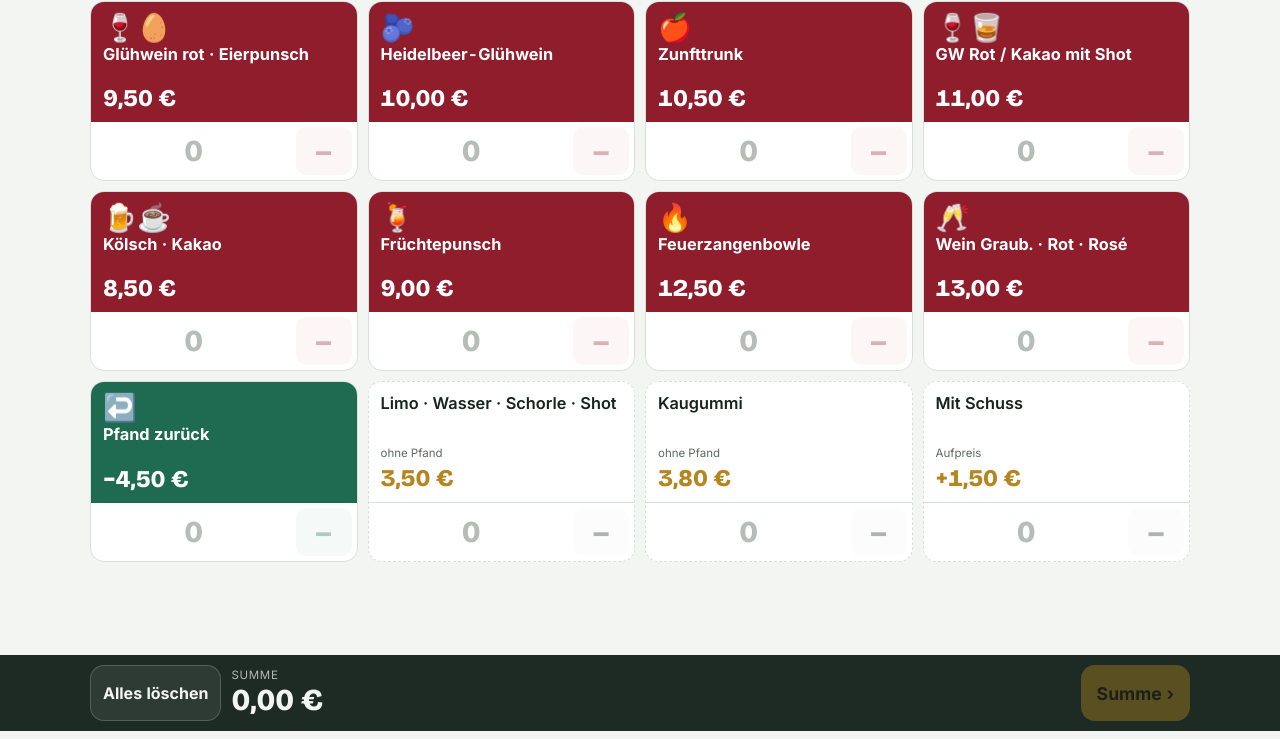
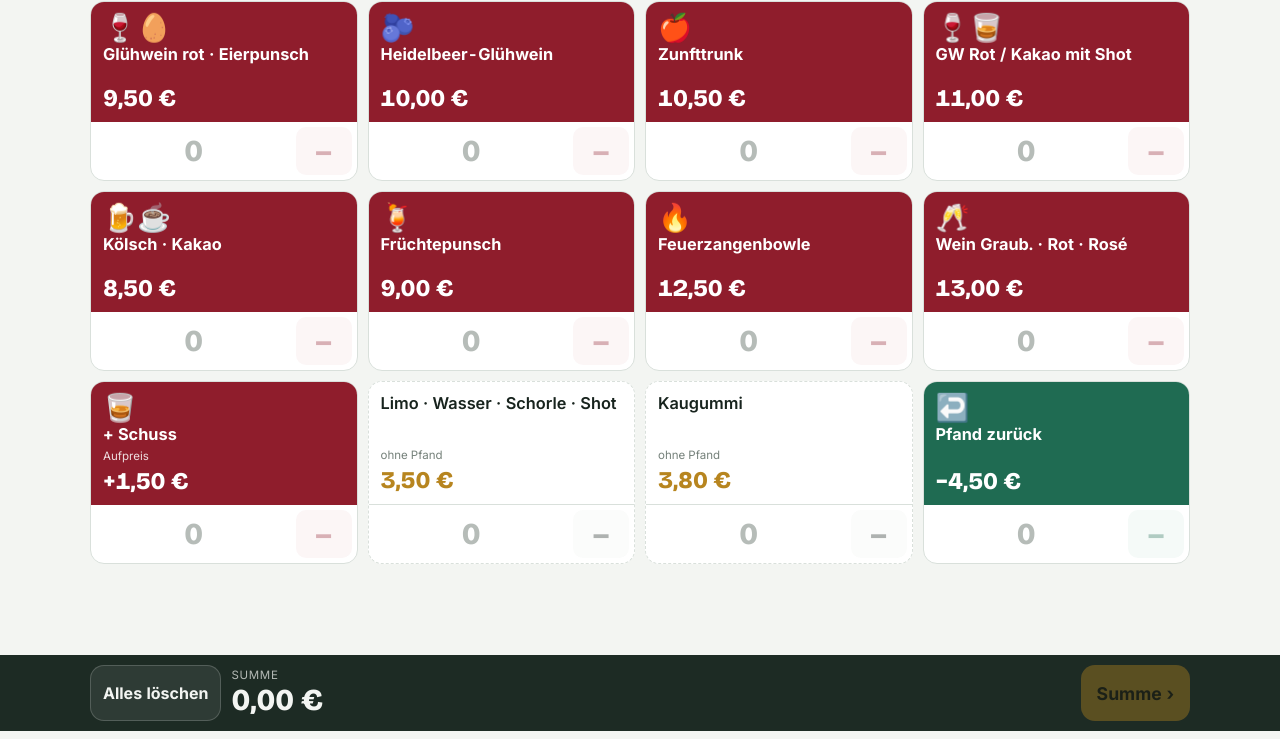
Before and after one commit to David-Koenen/zunfthaus-rechner, a plain HTML site: page index.html in a window 1280 px wide. Shown: the part 69-808 px from the top of the page. Drawn offline with Linux system fonts and the light colour scheme.

Commit message:
+ Schuss rot und an der Stelle von Pfand zurück, Pfand ans Ende
Co-Authored-By: Claude Opus 5.5 <noreply@anthropic.com>
Claude-Session: https://claude.ai/code/session_01CC18iFeL7nmkAcsVyZ7CDq

```diff
--- a/index.html
+++ b/index.html
@@ -107,6 +107,7 @@ h1 { font-family: var(--display); font-weight: 800; font-size: 1.15rem; line-hei
 .tile.mini .add { background: var(--surface); color: var(--ink); min-height: 0; }
 .tile.mini .add .name { font-size: 0.78rem; }
 .tile.mini .add .name { font-weight: 600; }
+.add .sub { font-size: 0.72rem; opacity: 0.85; }
 .tile.mini .add .sub { font-size: 0.72rem; color: var(--muted); margin-top: auto; }
 .tile.mini .add .price { margin-top: 0; }
 .tile > .add { flex: 1; }
@@ -270,7 +271,7 @@ h1 { font-family: var(--display); font-weight: 800; font-size: 1.15rem; line-hei
   var SMALL = [
     { id: "limo",  name: "Limo · Wasser · Schorle · Shot", short: "Limo / Wasser / Schorle / Shot", price: 350 },
     { id: "kaugummi", name: "Kaugummi", short: "Kaugummi", price: 380 },
-    { id: "schuss", name: "Mit Schuss", short: "Mit Schuss (Aufpreis)", price: 150, extra: true }
+    { id: "schuss", icons: "🥃", name: "+ Schuss", short: "+ Schuss (Aufpreis)", price: 150, extra: true }
   ];
   var ALL = BIG.concat(SMALL);
   var byId = {}; ALL.forEach(function (p) { byId[p.id] = p; });
@@ -304,32 +305,38 @@ h1 { font-family: var(--display); font-weight: 800; font-size: 1.15rem; line-hei
   function $(id) { return document.getElementById(id); }
 
   // ---------- Kasse ----------
-  function buildTiles() {
-    var g = $("grid"); g.innerHTML = "";
-    BIG.forEach(function (p) {
+  function bigTile(p) {
     var t = document.createElement("div");
     t.className = "tile" + (p.pfand ? " pfand" : ""); t.id = "t-" + p.id;
     t.innerHTML =
       '<button class="add" data-add="' + p.id + '" aria-label="' + p.name + ' hinzufügen">' +
         '<span class="icons" aria-hidden="true">' + p.icons + '</span>' +
         '<span class="name">' + p.name.replace("Feuerzangenbowle", "Feuerzangen&shy;bowle").replace("Heidelbeer-Glühwein", "Heidelbeer-&#8203;Glühwein").replace("Früchtepunsch", "Früchte&shy;punsch").replace("GW Rot / Kakao mit Shot", "<span class=\"nw\">GW Rot /</span> <span class=\"nw\">Kakao mit Shot</span>") + '</span>' +
-          '<span class="price">' + eur(p.price) + '</span>' +
+        (p.extra ? '<span class="sub">Aufpreis</span>' : '') +
+        '<span class="price">' + (p.extra ? '+' : '') + eur(p.price) + '</span>' +
       '</button>' +
       '<div class="ctl"><span class="count" id="c-' + p.id + '">0</span>' +
       '<button class="minus" data-sub="' + p.id + '" aria-label="Eins weniger">−</button></div>';
-      g.appendChild(t);
-    });
-    SMALL.forEach(function (p) {
+    return t;
+  }
+  function miniTile(p) {
     var t = document.createElement("div");
     t.className = "tile mini"; t.id = "t-" + p.id;
     t.innerHTML =
       '<button class="add" data-add="' + p.id + '" aria-label="' + p.name + ' hinzufügen">' +
-          '<span class="name">' + p.name + '</span><span class="sub">' + (p.extra ? 'Aufpreis' : 'ohne Pfand') + '</span>' +
-          '<span class="price">' + (p.extra ? '+' : '') + eur(p.price) + '</span></button>' +
+        '<span class="name">' + p.name + '</span><span class="sub">ohne Pfand</span>' +
+        '<span class="price">' + eur(p.price) + '</span></button>' +
       '<div class="ctl"><span class="count" id="c-' + p.id + '">0</span>' +
       '<button class="minus" data-sub="' + p.id + '" aria-label="Eins weniger">−</button></div>';
-      g.appendChild(t);
-    });
+    return t;
+  }
+  // Reihenfolge: Getränke, + Schuss (rot), kleine Artikel ohne Pfand, Pfand zurück
+  function buildTiles() {
+    var g = $("grid"); g.innerHTML = "";
+    BIG.forEach(function (p) { if (!p.pfand) g.appendChild(bigTile(p)); });
+    SMALL.forEach(function (p) { if (p.extra) g.appendChild(bigTile(p)); });
+    SMALL.forEach(function (p) { if (!p.extra) g.appendChild(miniTile(p)); });
+    BIG.forEach(function (p) { if (p.pfand) g.appendChild(bigTile(p)); });
   }
 
   function renderMain() {
--- a/sw.js
+++ b/sw.js
@@ -2,7 +2,7 @@
 // Nach dem ersten Öffnen kommt alles aus dem Speicher auf dem Gerät.
 // Die App funktioniert dann auch ohne Internet und auch, wenn die Webseite
 // nicht mehr erreichbar ist (404, privat, gelöscht).
-const CACHE = "zunfthaus-rechner-v9";
+const CACHE = "zunfthaus-rechner-v10";
 const FILES = ["./", "./index.html", "./manifest.webmanifest", "./icon-192.png", "./icon-512.png", "./apple-touch-icon.png", "./icon.svg",
   "./fonts/app-fonts.css", "./fonts/BricolageGrotesque-latin-a97232.woff2", "./fonts/BricolageGrotesque-latin-ext-a4fe79.woff2",
   "./fonts/Inter-latin-567244.woff2", "./fonts/Inter-latin-ext-395290.woff2"];
```
Lines whose indentation alone changed are shown as unchanged.
